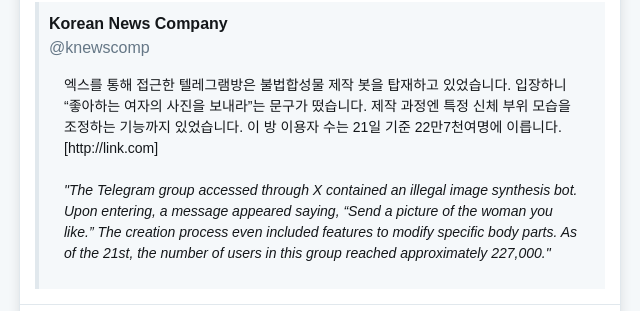
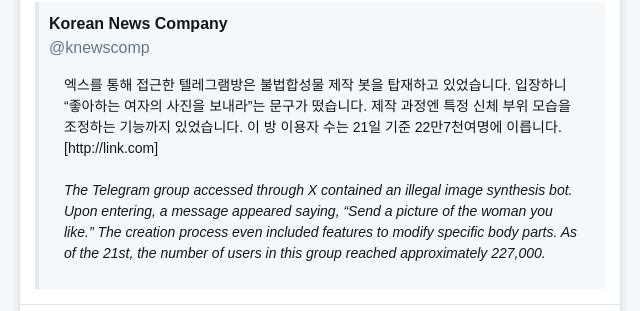
Before and after one commit to osubin-ua/Anth678DataSession, a plain HTML site: page Index.html in a window 1280 px wide. Shown: the part 1839-2150 px from the top of the page, 320-960 px from the left. Drawn offline with Linux system fonts and the light colour scheme.

Commit message:
Update Index.html

```diff
--- a/Index.html
+++ b/Index.html
@@ -208,7 +208,7 @@
                     <div class="tweet-content">
                         엑스를 통해 접근한 텔레그램방은 불법합성물 제작 봇을 탑재하고 있었습니다. 입장하니 “좋아하는 여자의 사진을 보내라”는 문구가 떴습니다. 제작 과정엔 특정 신체 부위 모습을 조정하는 기능까지 있었습니다. 이 방 이용자 수는 21일 기준 22만7천여명에 이릅니다. <br>
                         [http://link.com] <br><br>
-                        <i>"The Telegram group accessed through X contained an illegal image synthesis bot. Upon entering, a message appeared saying, “Send a picture of the woman you like.” The creation process even included features to modify specific body parts. As of the 21st, the number of users in this group reached approximately 227,000."</i>
+                        <i>The Telegram group accessed through X contained an illegal image synthesis bot. Upon entering, a message appeared saying, “Send a picture of the woman you like.” The creation process even included features to modify specific body parts. As of the 21st, the number of users in this group reached approximately 227,000.</i>
                     </div>
                 </div>
             </div>
```
